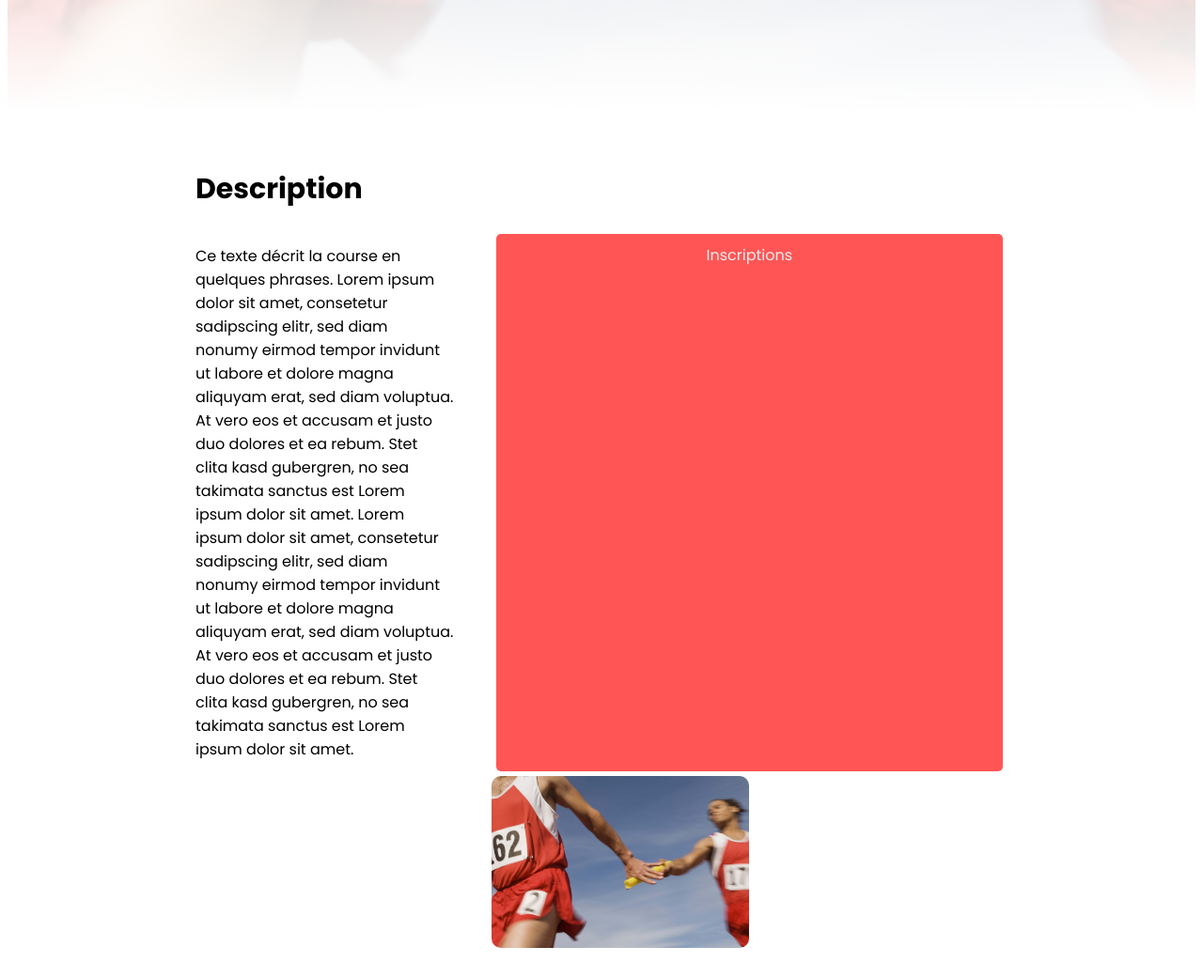
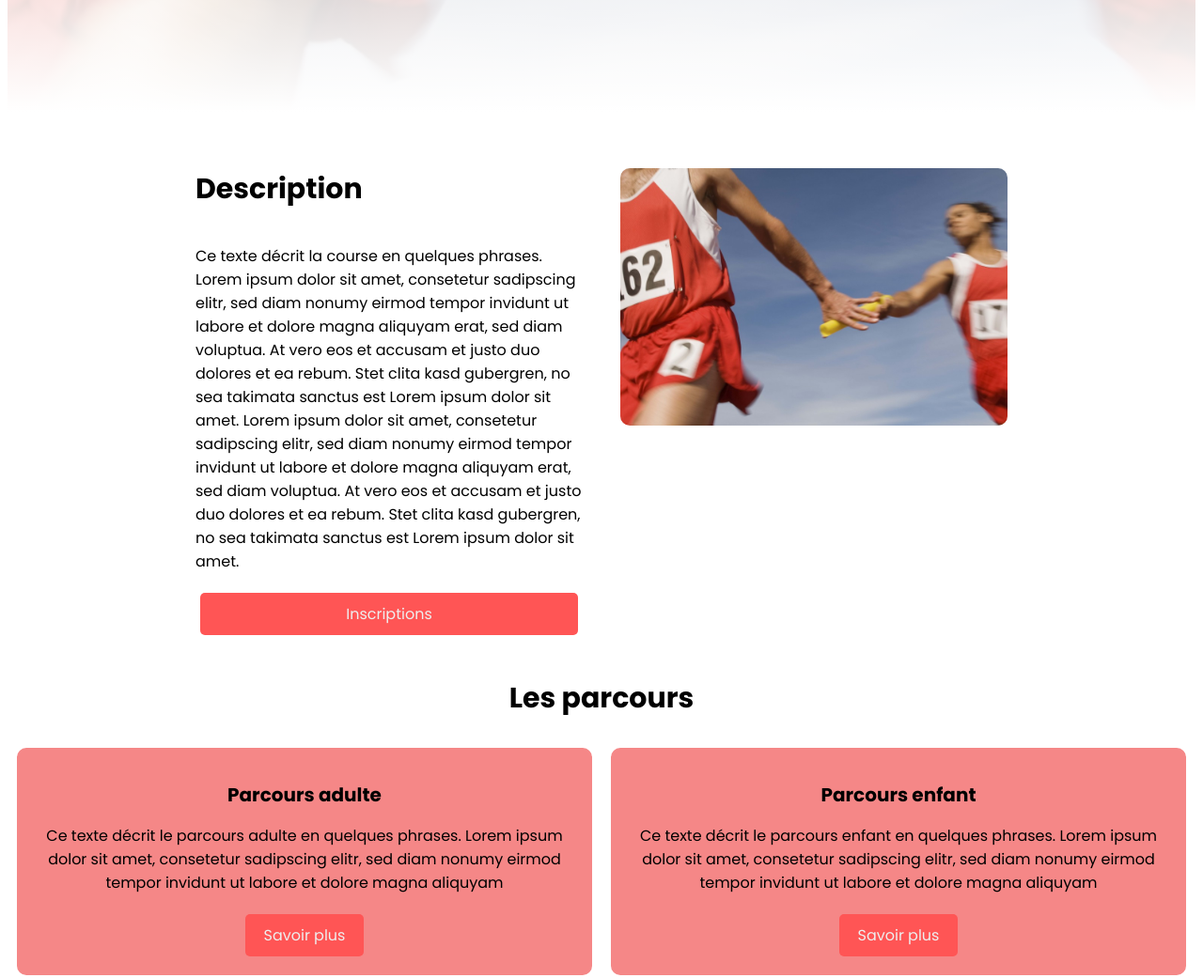
Before and after one commit to celiadomine/relay-race-site, a plain HTML site: page index.html in a window 1280 px wide. Shown: the part 720-1761 px from the top of the page at 94% size. Drawn offline with Linux system fonts and the light colour scheme.

Commit message:
fix broken grid on start page

```diff
--- a/index.html
+++ b/index.html
@@ -30,12 +30,10 @@
         <a href="sponsors.html">Sponsors</a>
     </div>
     <div class="description">
-        <div class="content">
-            <div class="subtitles">Description</div>
-            <p class="text">Ce texte décrit la course en quelques phrases. Lorem ipsum dolor sit amet, consetetur sadipscing elitr, sed diam nonumy eirmod tempor invidunt ut labore et dolore magna aliquyam erat, sed diam voluptua. At vero eos et accusam et justo duo dolores et ea rebum. Stet clita kasd gubergren, no sea takimata sanctus est Lorem ipsum dolor sit amet. Lorem ipsum dolor sit amet, consetetur sadipscing elitr, sed diam nonumy eirmod tempor invidunt ut labore et dolore magna aliquyam erat, sed diam voluptua. At vero eos et accusam et justo duo dolores et ea rebum. Stet clita kasd gubergren, no sea takimata sanctus est Lorem ipsum dolor sit amet.</p>
-            <a href="inscriptions.html" class="btn btn-inscriptions">Inscriptions</a>
-            <img class="image" src="test-image.jpg" alt="relay runners">
-        </div>
+        <div class="subtitles grid-item">Description</div>
+        <p class="grid-item">Ce texte décrit la course en quelques phrases. Lorem ipsum dolor sit amet, consetetur sadipscing elitr, sed diam nonumy eirmod tempor invidunt ut labore et dolore magna aliquyam erat, sed diam voluptua. At vero eos et accusam et justo duo dolores et ea rebum. Stet clita kasd gubergren, no sea takimata sanctus est Lorem ipsum dolor sit amet. Lorem ipsum dolor sit amet, consetetur sadipscing elitr, sed diam nonumy eirmod tempor invidunt ut labore et dolore magna aliquyam erat, sed diam voluptua. At vero eos et accusam et justo duo dolores et ea rebum. Stet clita kasd gubergren, no sea takimata sanctus est Lorem ipsum dolor sit amet.</p>
+        <a href="inscriptions.html" class="btn btn-inscriptions grid item">Inscriptions</a>
+        <img class="image" src="test-image.jpg" alt="relay runners">
     </div>
     <div class="parcours">
         <div class="subtitles">Les parcours</div>
--- a/script.js
+++ b/script.js
@@ -15,10 +15,10 @@ document.getElementById('registrationForm').onsubmit = function(event) {
     .then(data => {
         if (data.ok) {
             document.getElementById('responseMessage').style.display = 'block';
-            document.getElementById('responseMessage').innerHTML = 'Thank you for your registration!';
+            document.getElementById('responseMessage').innerHTML = 'Merci pour votre inscription!';
             form.reset(); // Reset all form fields
         } else {
-            document.getElementById('responseMessage').innerHTML = 'Oops! There was a problem with your submission.';
+            document.getElementById('responseMessage').innerHTML = 'Ouups! Il y a eu un problème avec votre inscription.';
             document.getElementById('responseMessage').style.display = 'block';
         }
     })
--- a/styles.css
+++ b/styles.css
@@ -80,23 +80,19 @@ body {
 .description {
     text-align: left;
     margin: 20px 200px;
-}
-
-.content {
     display: grid;
-    grid-template-columns: 1fr 2fr; /* Two columns: one for the subtitles and text, another for the image */
-    column-gap: 40px;
-}
-
-.text {
-    grid-column: 1; /* These elements stay in the first column of the content area */
+    grid-template-columns: 1fr 1fr; /* Two columns: first is narrower, second is wider */
+    grid-template-rows: repeat(3, auto); /* Three rows of equal height */
+    column-gap: 40px; /* Space between grid items */
 }
 
 .image {
-    grid-column: 2; /* The image takes the second column of the content area */
-    width: 50%;
+    width: 100%;
     height: auto;
     border-radius: 10px;
+    grid-column: 2 / 3; /* Starts at the second column and spans to the end of it */
+    grid-row: 1 / 4; /* Spans all three rows */
+    margin-top: 40px;
 }
 
 .background-image {
```
Also changed, not shown: inscriptions.html (+1 -1 lines).
